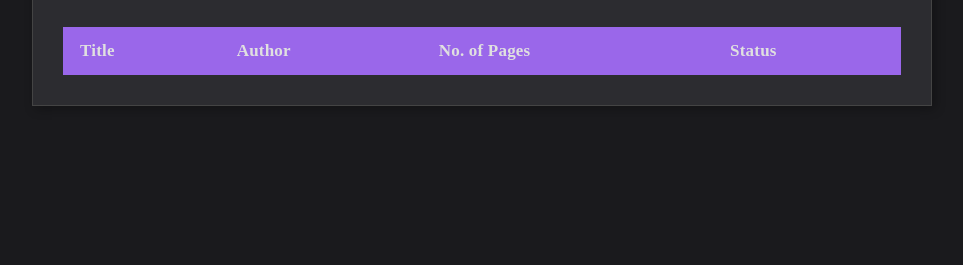
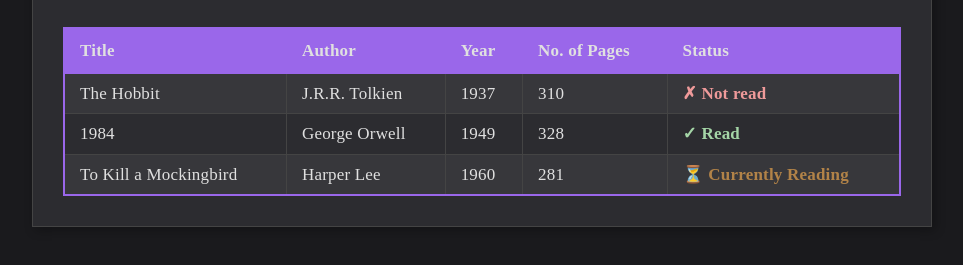
Before and after one commit to e-lemma/library, a plain HTML site: page index.html in a window 1280 px wide. Shown: the part 121-386 px from the top of the page, without its empty margins (158-1121 px from the left). Drawn offline with Linux system fonts and the light colour scheme.

Commit message:
Add complete `displayLibrary` function, add year property

```diff
--- a/index.html
+++ b/index.html
@@ -17,6 +17,7 @@
             <tr class="header-row">
               <th>Title</th>
               <th>Author</th>
+              <th>Year</th>
               <th>No. of Pages</th>
               <th>Status</th>
             </tr>
--- a/main.css
+++ b/main.css
@@ -76,3 +76,27 @@ header {
   background-color: var(--primary-dark);
   color: white;
 }
+
+.read::before {
+  content: "✓ ";
+}
+
+.currently-reading::before {
+  content: "⏳ ";
+}
+
+.not-read::before {
+  content: "✗ ";
+}
+
+.read {
+  color: #a5d6a7;
+}
+
+.currently-reading {
+  color: rgb(178, 131, 72);
+}
+
+.not-read {
+  color: rgb(239, 154, 154);
+}
--- a/main.js
+++ b/main.js
@@ -1,28 +1,87 @@
 const VALID_STATUSES = ["Not read", "Currently Reading", "Read"];
 
-const myLibrary = [
-  new Book("The Hobbit", "J.R.R. Tolkien", 310, "Not read"),
-  new Book("1984", "George Orwell", 328, "read"),
-  new Book("To Kill a Mockingbird", "Harper Lee", 281, "Currently Reading"),
-];
+const myLibrary = [];
 
 function generateID() {
   return crypto.randomUUID();
 }
 
-function Book(title, author, pages, readStatus) {
+function Book(title, author, year, pages, readStatus) {
   this.id = generateID();
   this.title = title;
   this.author = author;
+  this.year = year;
   this.pages = pages;
   this.status = readStatus;
 }
 
-function addBookToLibrary(title, author, pages, status, library) {
-  const newBook = new Book(title, author, pages, status);
+function addBookToLibrary(title, author, year, pages, status, library) {
+  const newBook = new Book(title, author, year, pages, status);
   library.push(newBook);
 }
 
-function generateID() {
-  return crypto.randomUUID();
+function addStatusColor(statusCell, status) {
+  if (status === "Not read") {
+    statusCell.classList.add("not-read");
+  } else if (status === "Read") {
+    statusCell.classList.add("read");
+  } else {
+    statusCell.classList.add("currently-reading");
+  }
 }
+
+function displayLibrary(library) {
+  /*
+  loop through library
+  for each book:
+    create a new table row
+    create 4 td elements with the book info
+    set the colour of the status depending on what it is
+      green for read, amber for currently reading, red for not read
+  */
+
+  const tableRef = document.querySelector(".library-table");
+
+  for (let book of library) {
+    const newRow = tableRef.insertRow();
+
+    let newCell;
+
+    // Add book data
+    newCell = newRow.insertCell();
+    newCell.textContent = book.title;
+
+    newCell = newRow.insertCell();
+    newCell.textContent = book.author;
+
+    newCell = newRow.insertCell();
+    newCell.textContent = book.year;
+
+    newCell = newRow.insertCell();
+    newCell.textContent = book.pages;
+
+    newCell = newRow.insertCell();
+    newCell.textContent = book.status;
+    addStatusColor(newCell, book.status);
+  }
+}
+
+addBookToLibrary(
+  "The Hobbit",
+  "J.R.R. Tolkien",
+  1937,
+  310,
+  "Not read",
+  myLibrary
+);
+addBookToLibrary("1984", "George Orwell", 1949, 328, "Read", myLibrary);
+addBookToLibrary(
+  "To Kill a Mockingbird",
+  "Harper Lee",
+  1960,
+  281,
+  "Currently Reading",
+  myLibrary
+);
+
+displayLibrary(myLibrary);
```
